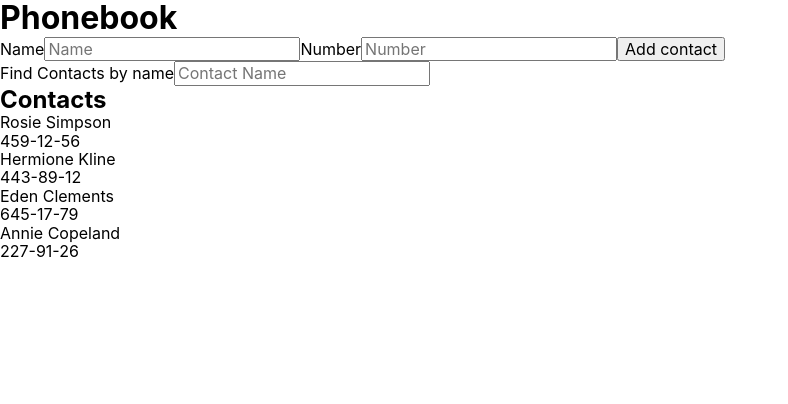
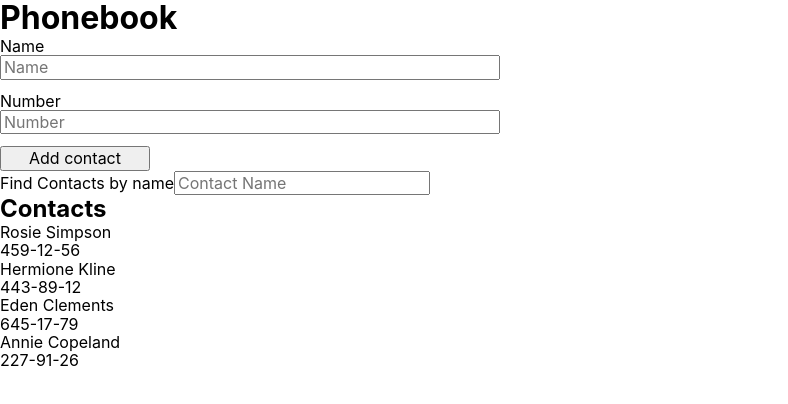
Before and after one commit to ultrasoundcode/goit-react-hw-02-phonebook, a React (Create React App) app: page / in a window 1280 px wide. Shown: the top 404 px of the page, without its empty margins (0-788 px from the left). Built offline with nearby package versions, Linux system fonts and the light colour scheme.

Commit message:
add module.css delete fucking GlobalStyle of css.components

```diff
--- a/src/App.jsx
+++ b/src/App.jsx
@@ -1,5 +1,4 @@
 import { Component } from 'react';
-import { GlobalStyle } from 'components/GlobalStyle';
 import ContactForm from 'components/ContactForm/ContactForm';
 import ContactsList from 'components/ContactsList/ContactsList';
 import FilterContact from 'components/FilterContact/FilterContact';
@@ -37,7 +36,6 @@ export class App extends Component {
     const { contacts, filter } = this.state;
     return (
       <div>
-        <GlobalStyle />
         <h1>Phonebook</h1>
         <ContactForm contacts={contacts} onAddContact={this.addContact} />
         <FilterContact value={filter} onChange={this.changeFilter} />
--- a/src/components/ContactForm/ContactForm.jsx
+++ b/src/components/ContactForm/ContactForm.jsx
@@ -1,4 +1,5 @@
 import { Formik, Field, Form, ErrorMessage } from 'formik';
+import styles from './ContactForm.module.css';
 import { nanoid } from 'nanoid';
 import * as Yup from 'yup';
 
@@ -20,18 +21,20 @@ function ContactForm({ onAddContact }) {
         actions.resetForm();
       }}
     >
-      <Form>
-        <label>
+      <Form className={styles.form}>
+        <label className={styles.label}>
           Name
           <Field name="name" placeholder="Name" type="text" />
           <ErrorMessage name="name" />
         </label>
-        <label>
+        <label className={styles.label}>
           Number
           <Field name="number" placeholder="Number" type="tel" />
           <ErrorMessage name="number" />
         </label>
-        <button type="submit">Add contact</button>
+        <button type="submit" className={styles.btn}>
+          Add contact
+        </button>
       </Form>
     </Formik>
   );
--- /dev/null
+++ b/src/components/ContactForm/ContactForm.module.css
@@ -0,0 +1,14 @@
+.form {
+  display: flex;
+  flex-direction: column;
+  gap: 12px;
+}
+.btn {
+  width: 150px;
+  text-align: center;
+}
+.label {
+  display: flex;
+  flex-direction: column;
+  width: 500px;
+}
--- a/src/components/GlobalStyle.jsx
+++ b/src/index.css
@@ -1,6 +1,4 @@
-import { createGlobalStyle } from 'styled-components';
-import 'modern-normalize';
-export const GlobalStyle = createGlobalStyle`
+@import 'modern-normalize';
 
 body {
   margin: 0;
@@ -15,10 +13,16 @@ code {
   font-family: source-code-pro, Menlo, Monaco, Consolas, 'Courier New',
     monospace;
 }
-h1,h2,h3,h4,h5,p {
+h1,
+h2,
+h3,
+h4,
+h5,
+p {
   margin: 0;
 }
-ol, ul {
+ol,
+ul {
   margin: 0;
   padding: 0;
   list-style: none;
@@ -28,4 +32,3 @@ img {
   display: block;
   object-fit: cover;
 }
-`;
--- a/src/index.js
+++ b/src/index.js
@@ -1,22 +1,10 @@
 import React from 'react';
 import ReactDOM from 'react-dom/client';
 import { App } from 'App';
-import { ThemeProvider } from 'styled-components';
-const theme = {
-  colors: {
-    black: '#212121',
-    white: '#fffff',
-  },
-  radius: {
-    sm: '1px',
-    md: '2px',
-    lg: '3px',
-  },
-};
+import './index.css';
+
 ReactDOM.createRoot(document.getElementById('root')).render(
   <React.StrictMode>
-    <ThemeProvider theme={theme}>
-      <App />
-    </ThemeProvider>
+    <App />
   </React.StrictMode>
 );
```
Lines whose indentation alone changed are shown as unchanged.
